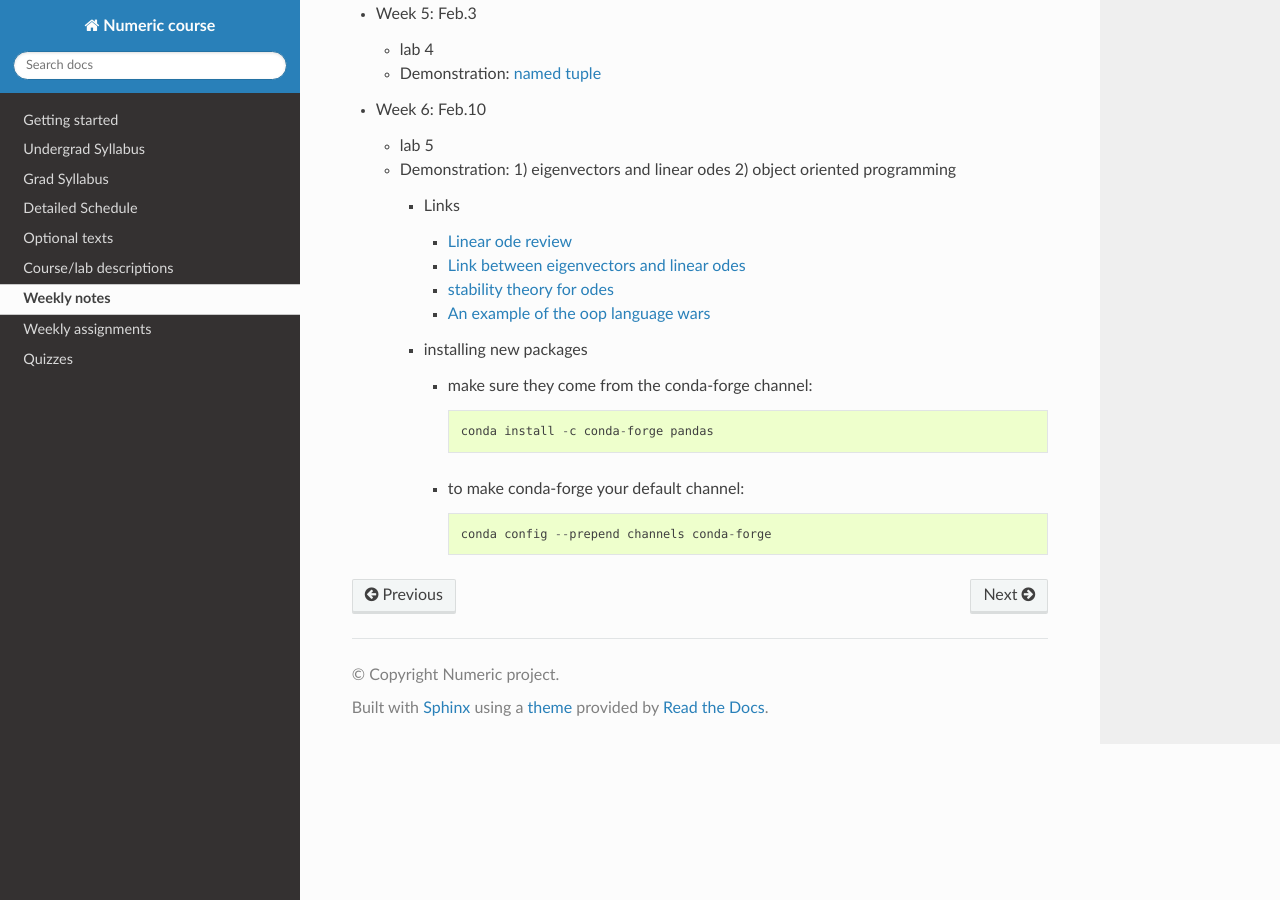
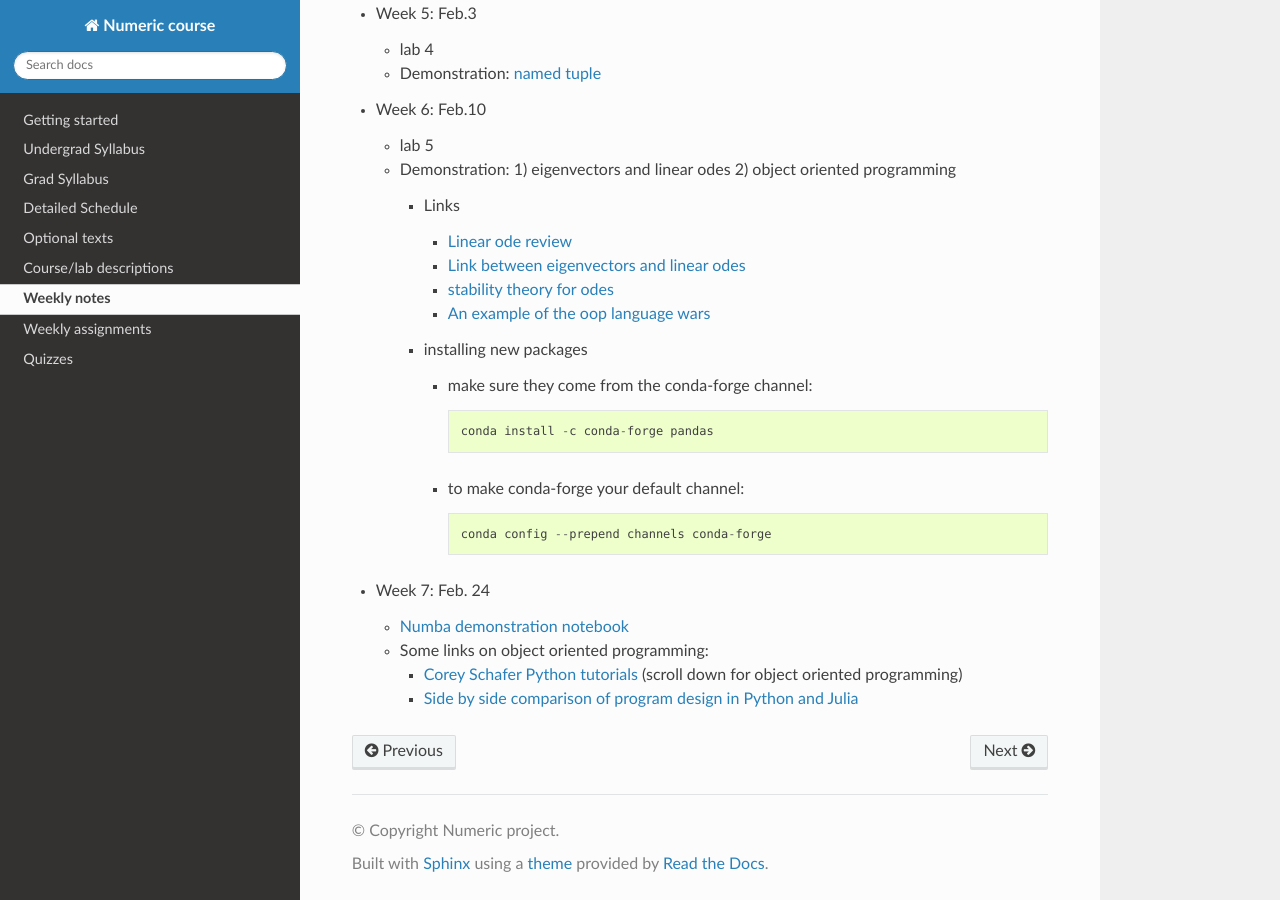
Before and after one commit to rhwhite/numeric_old_2022, a Sphinx documentation site: the page built from docs/week_notes.rst, in a window 1280 px wide and 900 px high, scrolled down 590 px. Built offline with Sphinx 7.4.7 and the Read the Docs theme 2.0.0, drawn with Linux system fonts in a browser that asks for light colours; pages that are not in the unit, such as notebooks, are missing from menus.

Commit message:
checkpoint

```diff
--- a/docs/week_notes.rst
+++ b/docs/week_notes.rst
@@ -62,3 +62,13 @@ Weekly notes
       - to make conda-forge your default channel::
 
           conda config --prepend channels conda-forge
+
+* Week 7: Feb. 24
+
+  - `Numba demonstration notebook <https://github.com/phaustin/numeric_students/blob/downloads/demonstrations/numba_demo.ipynb>`_
+
+  - Some links on object oriented programming:
+
+    - `Corey Schafer Python tutorials <https://www.youtube.com/channel/UCCezIgC97PvUuR4_gbFUs5g>`_ (scroll down for object oriented programming)
+
+    - `Side by side comparison of program design in Python and Julia <https://medium.com/@Jernfrost/defining-custom-units-in-julia-and-python-513c34a4c971>`_
```
Also changed, not shown: 1 other file.
